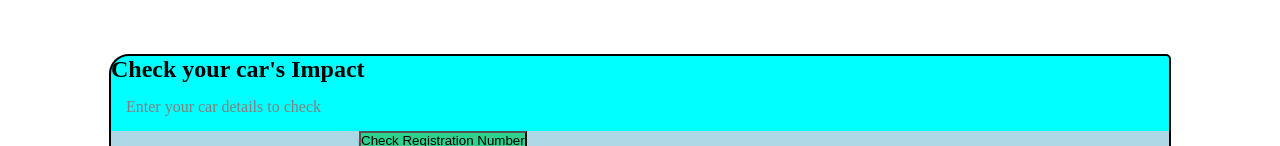
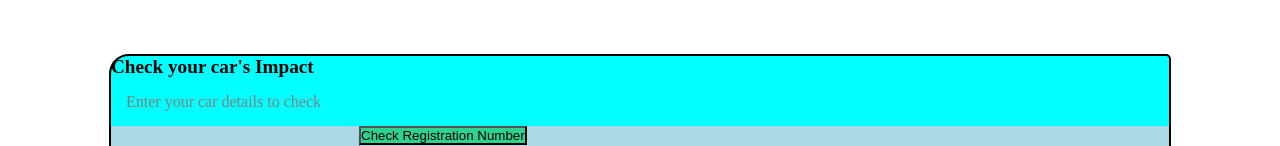
Before and after one commit to Aayshaparveen/neutrelle-demo, a React (Vite) app: page /ImpactCalculator in a window 1280 px wide. Shown: the part 181-327 px from the top of the page. Built offline with nearby package versions, Linux system fonts and the light colour scheme.

Commit message:
header & footer

```diff
--- a/src/ImpactCalculatorStyle.css
+++ b/src/ImpactCalculatorStyle.css
@@ -10,7 +10,7 @@
     font-size: 53px;
 }
 .title{
-    /* color: blue; */
+    font-size: larger;
 }
 .sub-title{
     font-size: medium;
```
